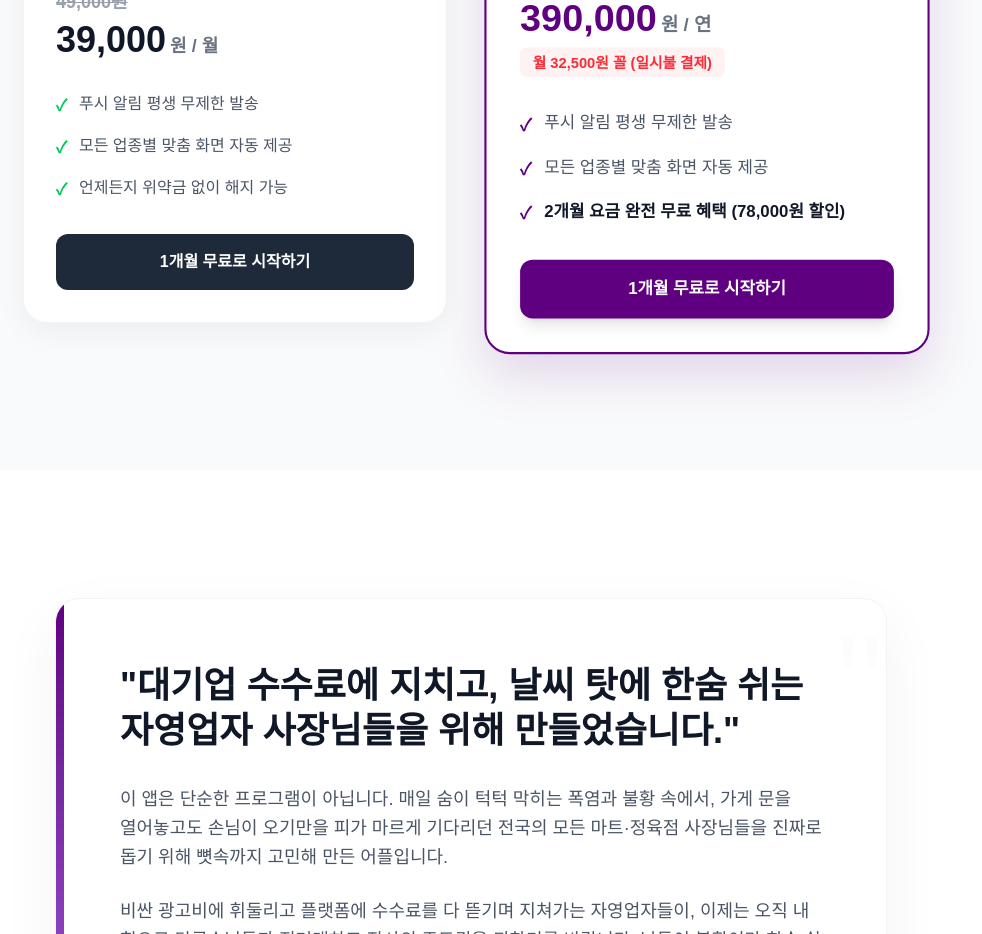
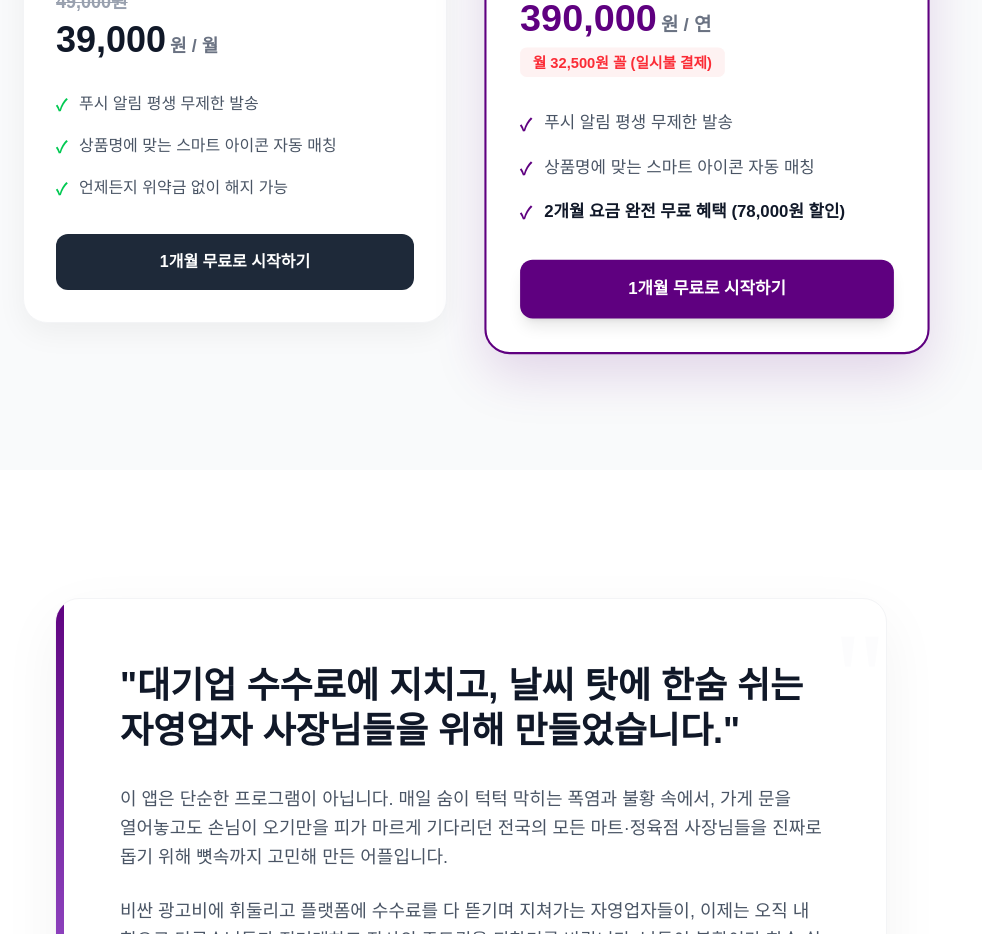
Before and after one commit to hannune-s/nao3, a Next.js app: page / in a window 1280 px wide. Shown: the part 8200-9134 px from the top of the page, without its empty margins (169-1151 px from the left). Built offline with nearby package versions, Linux system fonts and the light colour scheme.

Commit message:
fix: refine pricing feature text to accurately describe smart icon auto-matching

```diff
--- a/src/app/page.tsx
+++ b/src/app/page.tsx
@@ -666,7 +666,7 @@ export default function LandingPage() {
                 </li>
                 <li className="flex items-start gap-3">
                   <span className="text-green-500 font-bold mt-0.5">✓</span>
-                  <span className="text-gray-600 font-medium break-keep">모든 업종별 맞춤 화면 자동 제공</span>
+                  <span className="text-gray-600 font-medium break-keep">상품명에 맞는 스마트 아이콘 자동 매칭</span>
                 </li>
                 <li className="flex items-start gap-3">
                   <span className="text-green-500 font-bold mt-0.5">✓</span>
@@ -702,7 +702,7 @@ export default function LandingPage() {
                 </li>
                 <li className="flex items-start gap-3">
                   <span className="text-[#5F0080] font-bold mt-0.5">✓</span>
-                  <span className="text-gray-600 font-medium break-keep">모든 업종별 맞춤 화면 자동 제공</span>
+                  <span className="text-gray-600 font-medium break-keep">상품명에 맞는 스마트 아이콘 자동 매칭</span>
                 </li>
                 <li className="flex items-start gap-3">
                   <span className="text-[#5F0080] font-bold mt-0.5">✓</span>
```
